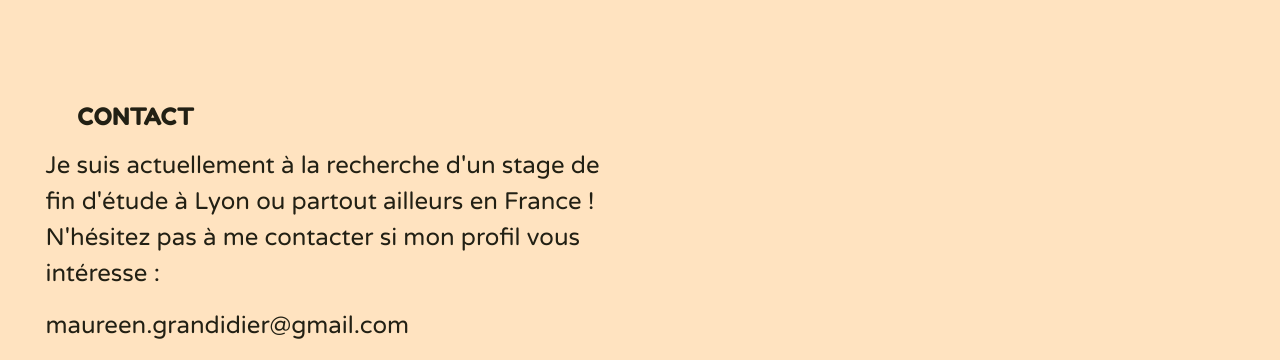
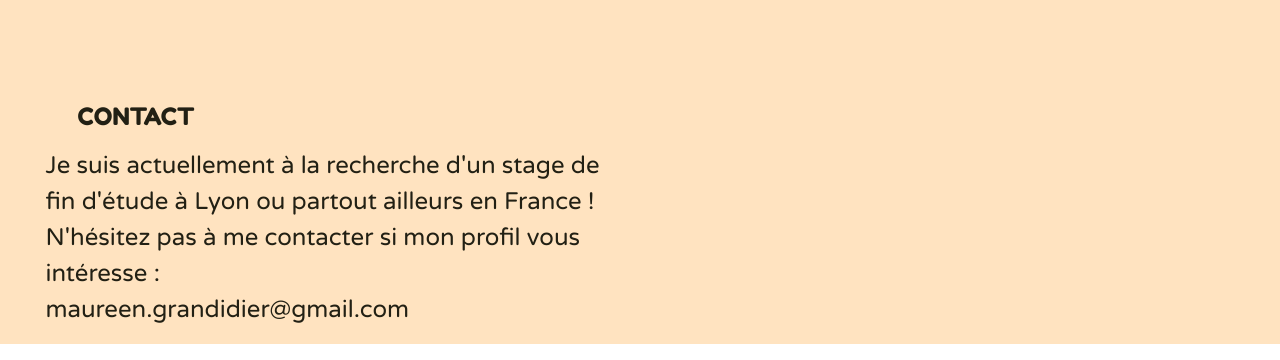
Before and after one commit to Maureen-gdd/a, a plain HTML site: page index.html in a window 1280 px wide. Shown: the part 1995-2355 px from the top of the page. Drawn offline with nearby package versions, Linux system fonts and the light colour scheme.

Commit message:
Update index.html

```diff
--- a/index.html
+++ b/index.html
@@ -99,8 +99,7 @@
     <p class="display-1">CONTACT</p>
     <div class="row">
       <div class="col-lg-6 col-xl-6 contact_p">
-        <p>Je suis actuellement à la recherche d'un stage de fin d'étude à Lyon ou partout ailleurs en France ! N'hésitez pas à me contacter si mon profil vous intéresse :</p>
-        <p>maureen.grandidier@gmail.com</p>
+        <p>Je suis actuellement à la recherche d'un stage de fin d'étude à Lyon ou partout ailleurs en France ! N'hésitez pas à me contacter si mon profil vous intéresse : </br> maureen.grandidier@gmail.com</p>
       </div>
     </div>
   </div>
```
